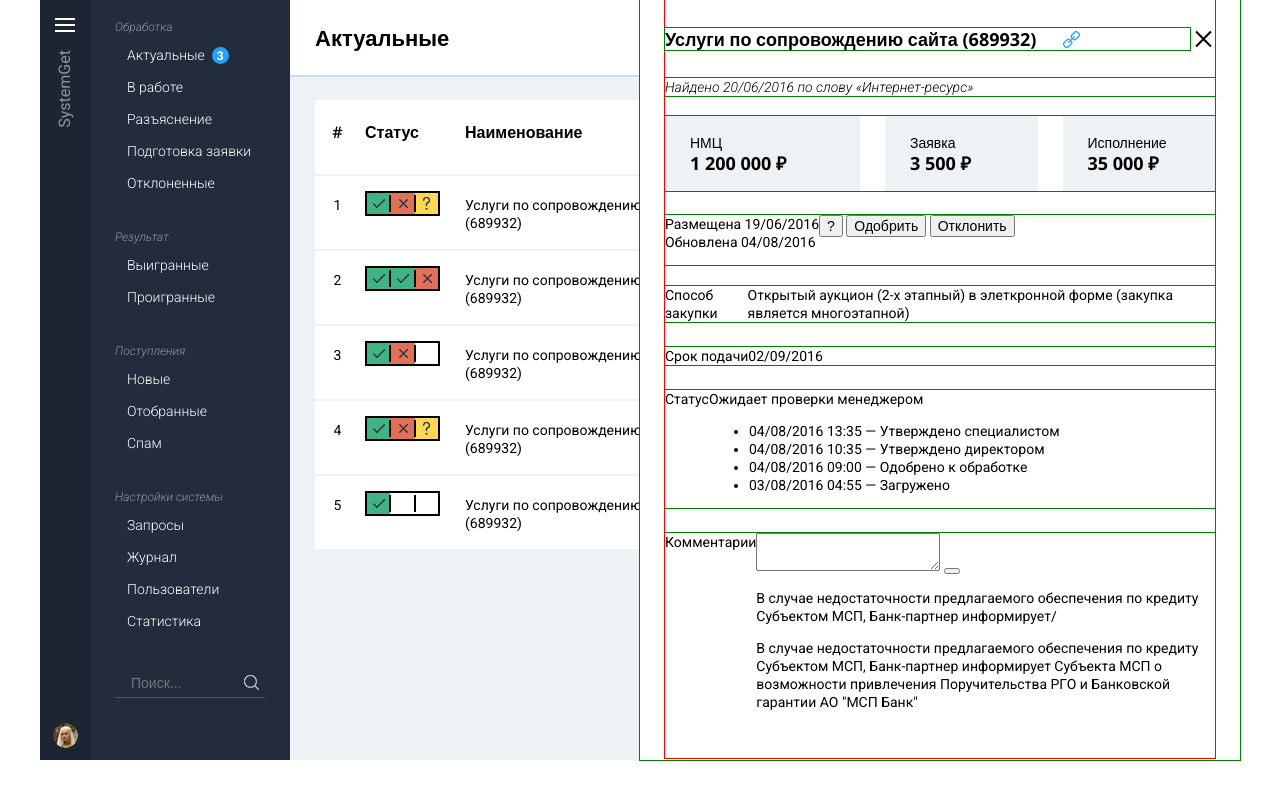
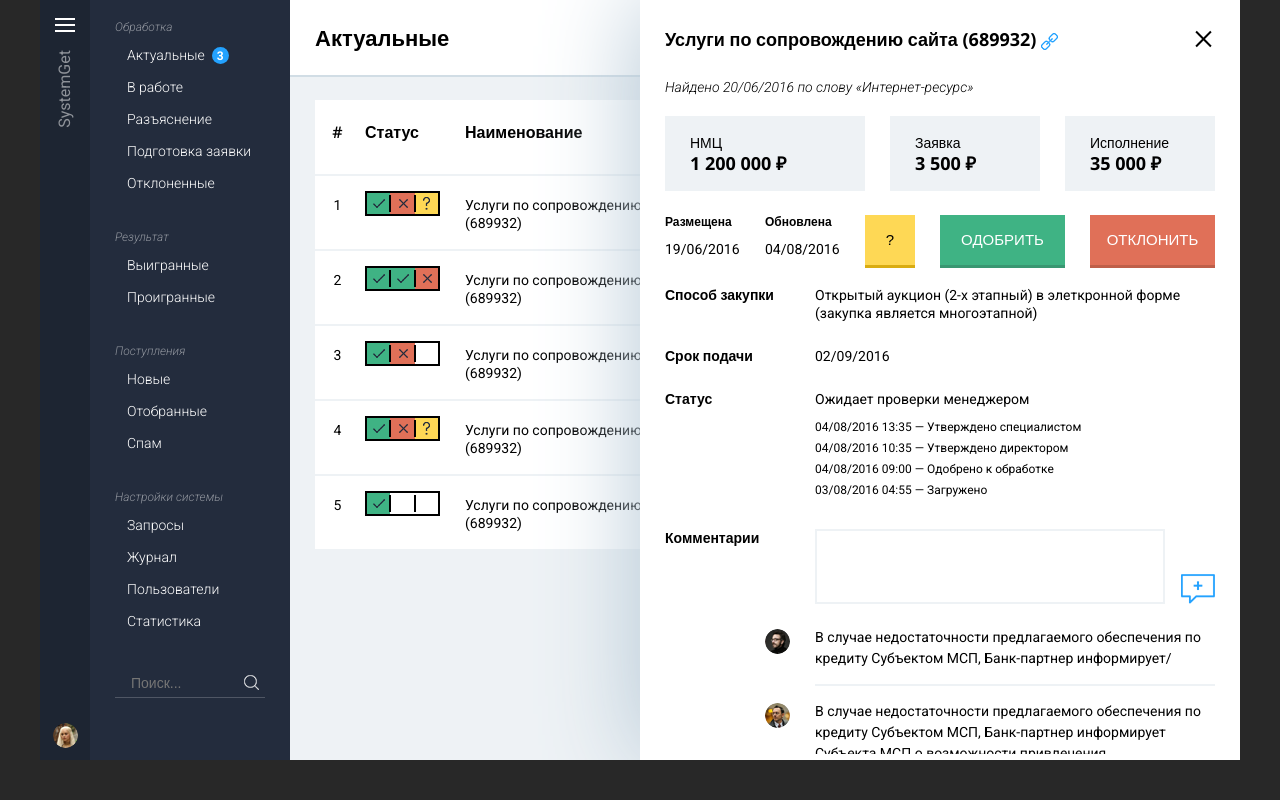
Before and after one commit to Kos63rus/test_work, a plain HTML site: page index.html in a window 1280 px wide. Drawn offline with nearby package versions, Linux system fonts and the light colour scheme.

Commit message:
Основное содержание отстилизовано (2часа)

```diff
--- a/css/style.css
+++ b/css/style.css
@@ -8,7 +8,7 @@ body {
   font-weight: normal;
   font-family: "Roboto", "Arial", sans-serif;
   color: #000000;
-  background-color: #ffffff;
+  background-color: #282828;
 }
 
 .container {
@@ -17,6 +17,7 @@ body {
   width: 1200px;
   min-height: 760px;
   margin: 0 auto;
+  overflow: hidden;
   /*outline: 1px solid red;*/
 }
 
@@ -477,8 +478,9 @@ body {
   min-height: 760px;
   color: #000000;
   background-color: #ffffff;
-  outline: 1px solid green;
+  box-shadow: -2px 0 92px 0 #b5c8d6;
   z-index: 500;
+  /*outline: 1px solid green;*/
 }
 
 .modal-container {
@@ -487,7 +489,8 @@ body {
   width: 550px;
   margin: 0 auto;
   padding-top: 28px;
-  outline: 1px solid red;
+  overflow: hidden;
+  /*outline: 1px solid red;*/
 }
 
 .modal-content-close {
@@ -514,17 +517,16 @@ body {
 }
 
 .modal-content-close::before {
-  -webkit-transform: rotate(45deg);
-          transform: rotate(45deg);
+  transform: rotate(45deg);
 }
 
 .modal-content-close::after {
-  -webkit-transform: rotate(-45deg);
-          transform: rotate(-45deg);
+  transform: rotate(-45deg);
 }
 
 .modal-title {
-  position: relative;
+  display: inline-block;
+  vertical-align: middle;
   width: 525px;
   min-height: 20px;
   margin: 0;
@@ -534,16 +536,15 @@ body {
   font-size: 18px;
   line-height: 22px;
   font-weight: bold;
-  outline: 1px solid green;
+  /*outline: 1px solid green;*/
 }
 
 .modal-title .link-icon {
-  position: absolute;
-  top: 3px;
-  right: 110px;
-  display: block;
+  display: inline-block;
+  vertical-align: middle;
   width: 17px;
   height: 17px;
+  /*outline: 1px solid red;*/
 }
 
 .modal-title + p {
@@ -552,7 +553,7 @@ body {
   margin-bottom: 20px;
   font-weight: 300;
   font-style: italic;
-  outline: 1px solid green;
+  /*outline: 1px solid green;*/
 }
 
 .modal .money-info {
@@ -566,10 +567,11 @@ body {
   font-size: 14px;
   line-height: 18px;
   list-style: none;
-  outline: 1px solid green;
+  /*outline: 1px solid green;*/
 }
 
 .money-info li {
+  box-sizing: border-box;
   padding-top: 18px;
   padding-left: 25px;
   background-color: #eef2f5;
@@ -601,7 +603,70 @@ body {
   width: 550px;
   min-height: 50px;
   margin-bottom: 21px;
-  outline: 1px solid green;
+  /*outline: 1px solid green;*/
+}
+
+.modal-dates {
+  display: flex;
+  width: 200px;
+}
+
+.modal-dates .layout-wrapper-left,
+.modal-dates .layout-wrapper-right {
+  box-sizing: border-box;
+  width: 100px;
+  padding-right: 5px;
+  /*outline: 1px solid orange;*/
+}
+
+.modal-dates-heading {
+  display: block;
+  margin-bottom: 11px;
+  font-family: "Open Sans", "Arial", sans-serif;
+  font-size: 12px;
+  line-height: 14px;
+  font-weight: bold;
+}
+
+.modal-controls {
+  box-sizing: border-box;
+  width: 350px;
+  font-size: 0;
+}
+
+.modal-controls-btn {
+  margin: 0;
+  padding: 0;
+  min-height: 50px;
+  font-size: 15px;
+  line-height: 18px;
+  font-weight: 500;
+  text-transform: uppercase;
+  border: none;
+  cursor: pointer;
+}
+
+.modal-controls .issue {
+  width: 50px;
+  margin-right: 25px;
+  color: #000000;
+  background-color: #fed855;
+  box-shadow: 0 3px 0 0 #d9ac12;
+}
+
+.modal-controls .approve {
+  width: 125px;
+  margin-right: 25px;
+  color: #ffffff;
+  background-color: #3fb384;
+  box-shadow: 0 3px 0 0 #399772;
+}
+
+.modal-controls .deny {
+  width: 125px;
+  color: #ffffff;
+  background-color: #e07058;
+  box-shadow: 0 3px 0 0 #bf5f49;
 }
 
 .modal .procurement-method {
@@ -609,7 +674,7 @@ body {
   width: 550px;
   min-height: 35px;
   margin-bottom: 25px;
-  outline: 1px solid green;
+  /*outline: 1px solid green;*/
 }
 
 .modal .deadline {
@@ -617,7 +682,7 @@ body {
   width: 550px;
   min-height: 18px;
   margin-bottom: 25px;
-  outline: 1px solid green;
+  /*outline: 1px solid green;*/
 }
 
 .modal .status {
@@ -625,14 +690,113 @@ body {
   width: 550px;
   min-height: 100px;
   margin-bottom: 25px;
-  outline: 1px solid green;
+  /*outline: 1px solid green;*/
+}
+
+.modal .layout-wrapper-left-column {
+  box-sizing: border-box;
+  width: 140px;
+  margin-right: 10px;
+  font-family: "Open Sans", "Arial", sans-serif;
+  font-size: 14px;
+  line-height: 18px;
+  font-weight: bold;
+  /*outline: 1px solid red;*/
+}
+
+.modal .layout-wrapper-right-column {
+  box-sizing: border-box;
+  width: 400px;
+  /*outline: 1px solid red;*/
+}
+
+.status .action-log {
+  margin: 0;
+  margin-top: 12px;
+  padding: 0;
+  font-size: 12px;
+  line-height: 15px;
+  list-style: none;
+}
+
+.action-log li {
+  margin-bottom: 6px;
 }
 
 .modal .comments {
   display: flex;
+  flex-wrap: wrap;
   width: 550px;
-  min-height: 225px;
-  outline: 1px solid green;
+  height: 225px;
+
+  /*outline: 1px solid green;*/
+}
+
+.comment-form {
+  position: relative;
+  width: 400px;
+  height: 75px;
+  margin-bottom: 23px;
+  /*outline: 1px solid orange;*/
+}
+
+.comment-form textarea {
+  box-sizing: border-box;
+  width: 350px;
+  height: 75px;
+  resize: none;
+  border: 2px solid #eef2f5;
+  overflow: auto;
+}
+
+.comments .add-comment-btn {
+  position: absolute;
+  bottom: 0;
+  right: 0;
+  display: block;
+  margin: 0;
+  padding: 0;
+  width: 34px;
+  height: 30px;
+  background: transparent url("../img/spritesheet.png") no-repeat -20px -215px;
+  border: none;
+  cursor: pointer;
+}
+
+.modal-comments-list {
+  box-sizing: border-box;
+  width: 450px;
+  height: 160px;
+  margin: 0;
+  margin-left: 100px;
+  padding: 0;
+  padding-left: 50px;
+  line-height: 21px;
+  list-style: none;
+  overflow-y: auto;
+  /*outline: 1px solid red;*/
+}
+
+.modal-comments-list li {
+  position: relative;
+  margin-bottom: 15px;
+  padding-bottom: 15px;
+  border-bottom: 2px solid #eef2f5;
+}
+
+.modal-comments-list p {
+  margin: 0;
+  padding: 0;
+}
+
+.comments .username {
+  position: absolute;
+  top: 2px;
+  left: -50px;
+  display: block;
+  width: 25px;
+  height: 25px;
+  border-radius: 50%;
 }
 
 .sprite {
--- a/index.html
+++ b/index.html
@@ -228,8 +228,14 @@
           </ul>
           <div class="dates-and-controls-wrapper">
             <div class="modal-dates">
-              <div>Размещена 19/06/2016</div>
-              <div>Обновлена 04/08/2016</div>
+              <div class="layout-wrapper-left">
+                <span class="modal-dates-heading">Размещена</span>
+                <time datetime="2016-06-19">19/06/2016</time>
+              </div>
+              <div class="layout-wrapper-right">
+                <span class="modal-dates-heading">Обновлена</span>
+                <time datetime="2016-08-04">04/08/2016</time>
+              </div>
             </div>
             <div class="modal-controls">
               <button class="modal-controls-btn issue" type="button">?</button>
@@ -238,16 +244,16 @@
             </div>
           </div>
           <div class="procurement-method">
-            <div class="layout-wrapper-left">Способ закупки</div>
-            <div class="layout-wrapper-right">Открытый аукцион (2-х этапный) в элеткронной форме (закупка является многоэтапной)</div>
+            <div class="layout-wrapper-left-column">Способ закупки</div>
+            <div class="layout-wrapper-right-column">Открытый аукцион (2-х этапный) в элеткронной форме (закупка является многоэтапной)</div>
           </div>
           <div class="deadline">
-            <div class="layout-wrapper-left">Срок подачи</div>
-            <div class="layout-wrapper-right">02/09/2016</div>
+            <div class="layout-wrapper-left-column">Срок подачи</div>
+            <div class="layout-wrapper-right-column">02/09/2016</div>
           </div>
           <div class="status">
-            <div class="layout-wrapper-left">Статус</div>
-            <div class="layout-wrapper-right">
+            <div class="layout-wrapper-left-column">Статус</div>
+            <div class="layout-wrapper-right-column">
               Ожидает проверки менеджером
               <ul class="action-log">
                 <li>04/08/2016 13:35 &mdash; Утверждено специалистом</li>
@@ -258,17 +264,34 @@
             </div>
           </div>
           <div class="comments">
-            <div class="layout-wrapper-left">Комментарии</div>
-            <div class="layout-wrapper-right">
-              <form action="#" method="post">
+            <div class="layout-wrapper-left-column">Комментарии</div>
+            <div class="layout-wrapper-right-column">
+              <form class="comment-form" action="#" method="post">
                 <textarea name="comment"></textarea>
-                <button class="add-comment-btn" type="submit"></button>
+                <button class="add-comment-btn .sprite .sprite-icon-add-comment-btn" type="submit" title="Добавить комментарий">
+                  <span class="visually-hidden">Добавить комментарий</span>
+                </button>
               </form>
-              <div class="modal-comments-list">
-                <p>В случае недостаточности предлагаемого обеспечения по кредиту Субъектом МСП, Банк-партнер информирует/</p>
-                <p>В случае недостаточности предлагаемого обеспечения по кредиту Субъектом МСП, Банк-партнер информирует Субъекта МСП о возможности привлечения Поручительства РГО и Банковской гарантии АО "МСП Банк"</p>
-              </div>
             </div>
+            <ul class="modal-comments-list">
+              <li>
+                <a class="username sprite sprite-avatar2" href="#" title="Пользователь">
+                  <span class="visually-hidden">Пользователь</span>
+                </a>
+                <p>В случае недостаточности предлагаемого обеспечения по
+                кредиту Субъектом МСП, Банк-партнер информирует/</p>
+              </li>
+              <li>
+                <a class="username sprite sprite-avatar3" href="#" title="Пользователь">
+                <span class="visually-hidden">Пользователь</span>
+                </a>
+                <p>В случае недостаточности предлагаемого обеспечения по
+                  кредиту Субъектом МСП, Банк-партнер информирует
+                  Субъекта МСП о возможности привлечения
+                  Поручительства РГО и Банковской гарантии АО "МСП
+                  Банк"</p>
+              </li>
+            </ul>
           </div>
         </div>
       </section>
```
